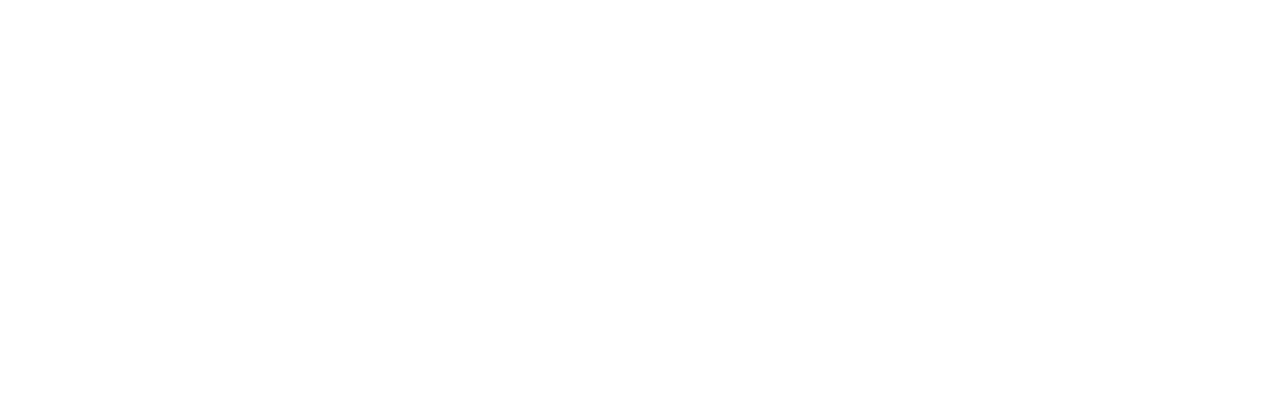
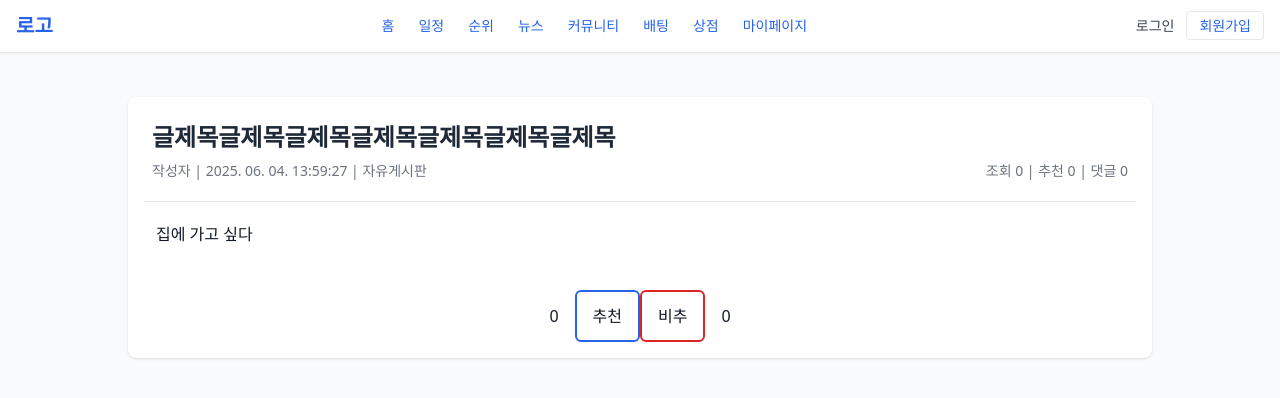
Before and after one commit to ycs-201707010/Chantify, a React (Vite) app: page /postview in a window 1280 px wide. Before the commit this address had no page. Shown: the top 398 px of the page. Built offline with nearby package versions, Linux system fonts and the light colour scheme; a small style sheet from the web is missing.

Commit message:
250604 짧게

```diff
--- a/src/App.jsx
+++ b/src/App.jsx
@@ -5,7 +5,9 @@
 import Signup from "./signup";
 import Community from "./community";
 import NewPost from "./NewPost";
+import PostView from "./PostView";
 import MyPage from "./MyPage";
+
 import { AuthProvider } from "./contexts/AuthContext"; // ✅ 추가
 
 const user = null; // 추후 로그인 상태로 교체 예정
@@ -20,6 +22,7 @@
           <Route path="/signup" element={<Signup />} />
           <Route path="/community" element={<Community />} />
           <Route path="/newpost" element={<NewPost />} />
+          <Route path="/postview" element={<PostView />} />
           <Route path="/mypage" element={<MyPage />} />
         </Routes>
       </BrowserRouter>
--- /dev/null
+++ b/src/PostView.jsx
@@ -0,0 +1,55 @@
+import Header from "./components/Header";
+import { useNavigate } from "react-router-dom";
+
+export default function PostView() {
+  // 페이지 이동
+  const navigate = useNavigate();
+
+  return (
+    <div className="bg-gray-50 dark:bg-zinc-900 min-h-screen">
+      <Header></Header>
+
+      <main className="max-w-5xl mx-auto mt-11 bg-white dark:bg-zinc-800 p-4 rounded-lg shadow mb-6">
+        {/* 글 작성 정보 (제목, 작성자, 작성일 등) */}
+        <div className="flex justify-between px-2 pt-2 pb-5 border-b">
+          <div className="w-[100%]">
+            <p className="text-2xl font-bold text-gray-800 dark:text-white mb-2">
+              글제목글제목글제목글제목글제목글제목글제목
+            </p>
+
+            <div className="flex justify-between text-sm text-gray-500 dark:text-gray-400">
+              <p>작성자 | 2025. 06. 04. 13:59:27 | 자유게시판</p>
+              <p className="">
+                조회 0 | 추천 0 |{" "}
+                <a href="" className="text-gray-500 dark:text-gray-400">
+                  댓글 0
+                </a>
+              </p>
+            </div>
+          </div>
+        </div>
+
+        {/* 글 본문 */}
+        <div className="px-3 py-5">집에 가고 싶다</div>
+
+        {/* 개추/비추 영역 (선택) */}
+        <div className="w-[100%] flex justify-center mt-6">
+          <div className="flex">
+            <div className="flex gap-4 items-center">
+              <p>0</p>
+              <button className="px-4 py-3 border-[2px] border-blue-600 rounded-md">
+                추천
+              </button>
+            </div>
+            <div className="flex gap-4 items-center">
+              <button className="px-4 py-3 border-[2px] border-red-600 rounded-md">
+                비추
+              </button>
+              <p>0</p>
+            </div>
+          </div>
+        </div>
+      </main>
+    </div>
+  );
+}
```
